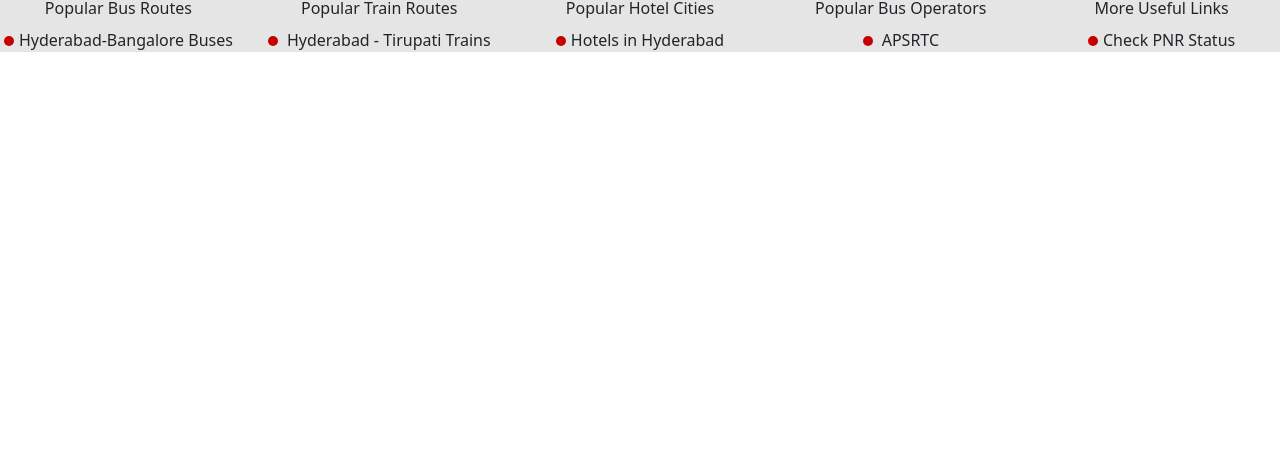
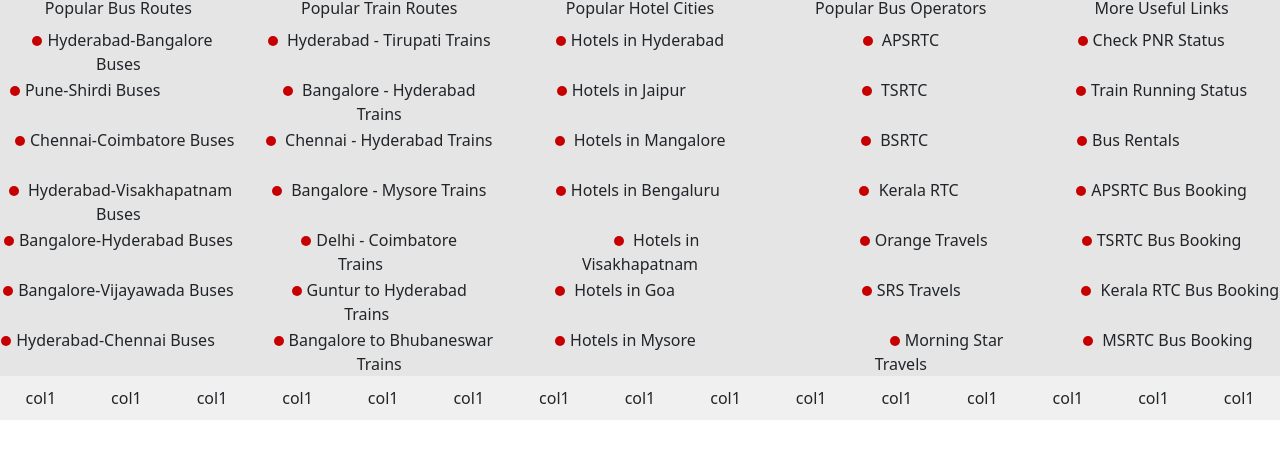
Before and after one commit to nagendrax02/abhibus-react-app, a React (Create React App) app in the folder abhibus-clone/: page / in a window 1280 px wide. Shown: the part 340-797 px from the top of the page. Built offline with nearby package versions, Linux system fonts and the light colour scheme.

Commit message:
commit to working branch

```diff
--- a/abhibus-clone/src/Components/Footer.css
+++ b/abhibus-clone/src/Components/Footer.css
@@ -10,3 +10,8 @@
     margin-top: 10px;
     margin-right: 5px;
 }
+
+.footer-nav{
+    background-color: rgb(240,240,240);
+    padding: 10px;
+}
--- a/abhibus-clone/src/Components/Footer.jsx
+++ b/abhibus-clone/src/Components/Footer.jsx
@@ -2,6 +2,7 @@
 import "../Components/Footer.css";
 export const Footer = () => {
   return (
+    <>
     <div className="footer-main-div">
       <div className="footer-div row">
         <div className="col">
@@ -28,11 +29,12 @@
       <div className="row">
         <div className="col">
           {" "}
+          &nbsp;&nbsp;
           <span className="dot"></span>Hyderabad-Bangalore Buses
         </div>
         <div className="col">
           {" "}
-          <span className="dot"> </span> Hyderabad - Tirupati Trains
+          <span className="dot"> </span> Hyderabad - Tirupati Trains &nbsp;&nbsp;&nbsp;
         </div>
         <div className="col">
           <span className="dot"> </span>Hotels in Hyderabad{" "}
@@ -41,9 +43,164 @@
           <span className="dot"> </span> APSRTC
         </div>
         <div className="col">
-          <span className="dot"> </span>Check PNR Status
+          <span className="dot"> </span>Check PNR Status &nbsp;&nbsp;&nbsp;&nbsp;
         </div>
       </div>
+
+
+      <div className="row">
+        <div className="col">
+          {" "}
+          &nbsp;&nbsp;
+          <span className="dot"></span>Pune-Shirdi Buses &nbsp;&nbsp;&nbsp;&nbsp;&nbsp;&nbsp;&nbsp;&nbsp;&nbsp;&nbsp;&nbsp;&nbsp;&nbsp;&nbsp;&nbsp;&nbsp;&nbsp;
+        </div>
+        <div className="col">
+          {" "}
+          <span className="dot"> </span>  Bangalore - Hyderabad Trains
+        </div>
+        <div className="col">
+          <span className="dot"> </span>Hotels in Jaipur &nbsp;&nbsp;&nbsp;&nbsp;&nbsp;&nbsp;&nbsp;&nbsp;{" "}
+        </div>
+        <div className="col">
+          <span className="dot"> </span> TSRTC &nbsp;&nbsp;
+        </div>
+        <div className="col">
+          <span className="dot"> </span>Train Running Status
+        </div>
+      </div>
+
+      <div className="row">
+        <div className="col">
+          {" "}
+          &nbsp;&nbsp;&nbsp;
+          <span className="dot"></span>Chennai-Coimbatore Buses &nbsp;&nbsp;
+        </div>
+        <div className="col">
+          {" "}
+          <span className="dot"> </span>  Chennai - Hyderabad Trains &nbsp;&nbsp;&nbsp;
+
+        </div>
+        <div className="col">
+          <span className="dot"> </span> Hotels in Mangalore{" "}
+        </div>
+        <div className="col">
+          <span className="dot"> </span> BSRTC&nbsp;&nbsp;&nbsp;
+        </div>
+        <div className="col">
+          <span className="dot"> </span>Bus Rentals&nbsp;&nbsp;&nbsp;&nbsp;&nbsp;&nbsp;&nbsp;&nbsp;&nbsp;&nbsp;&nbsp;&nbsp;&nbsp;&nbsp;&nbsp;&nbsp;
+        </div>
+      </div>
+
+      <div className="row">
+        <div className="col">
+          &nbsp;
+          <span  className="dot"></span> Hyderabad-Visakhapatnam Buses
+        </div>
+        <div className="col">
+          {" "}
+          <span className="dot"> </span> Bangalore - Mysore Trains &nbsp;&nbsp;&nbsp;&nbsp;&nbsp;&nbsp;
+
+        </div>
+        <div className="col">
+          <span className="dot"> </span>Hotels in Bengaluru&nbsp;{" "}
+        </div>
+        <div className="col">
+        &nbsp;&nbsp;&nbsp;&nbsp;
+          <span className="dot"> </span> Kerala RTC
+        </div>
+        <div className="col">
+          <span className="dot"> </span>APSRTC Bus Booking
+        </div>
+      </div>
+
+      <div className="row">
+        <div className="col">
+          {" "}
+          <span className="dot"></span>Bangalore-Hyderabad Buses
+        </div>
+        <div className="col">
+          {" "}
+          <span className="dot"> </span>Delhi - Coimbatore Trains&nbsp;&nbsp;&nbsp;&nbsp;&nbsp;&nbsp;&nbsp;&nbsp;&nbsp;
+
+        </div>
+        <div className="col">
+        &nbsp;&nbsp;&nbsp;&nbsp;&nbsp;&nbsp;&nbsp;&nbsp;
+          <span className="dot"> </span> Hotels in Visakhapatnam{" "}
+        </div>
+        <div className="col">
+        &nbsp;&nbsp;&nbsp;&nbsp;&nbsp;&nbsp;&nbsp;&nbsp;&nbsp;&nbsp;&nbsp;
+          <span className="dot"> </span>Orange Travels
+        </div>
+        <div className="col">
+          <span className="dot"> </span>TSRTC Bus Booking
+        </div>
+      </div>
+
+      <div className="row">
+        <div className="col">
+          {" "}
+          <span className="dot"></span>Bangalore-Vijayawada Buses
+        </div>
+        <div className="col">
+          {" "}
+          <span className="dot"> </span>Guntur to Hyderabad Trains&nbsp;&nbsp;&nbsp;&nbsp;&nbsp;&nbsp;
+
+        </div>
+        <div className="col">
+          <span className="dot"> </span> Hotels in Goa &nbsp;&nbsp;&nbsp;&nbsp;&nbsp;&nbsp;&nbsp;&nbsp;&nbsp;&nbsp;&nbsp;{" "}
+        </div>
+        <div className="col">
+        &nbsp;&nbsp;&nbsp;&nbsp;&nbsp;
+          <span className="dot"> </span>SRS Travels
+        </div>
+        <div className="col">
+        &nbsp;&nbsp;&nbsp;&nbsp;&nbsp;&nbsp;&nbsp;&nbsp;&nbsp;
+          <span className="dot"> </span> Kerala RTC Bus Booking
+        </div>
+      </div>
+
+      <div className="row">
+        <div className="col">
+          {" "}
+          <span className="dot"></span>Hyderabad-Chennai Buses&nbsp;&nbsp;&nbsp;&nbsp;&nbsp;
+        </div>
+        <div className="col">
+          {" "}
+          &nbsp;&nbsp;
+          <span className="dot"> </span>Bangalore to Bhubaneswar Trains
+
+        </div>
+        <div className="col">
+          <span className="dot"> </span>Hotels in Mysore&nbsp;&nbsp;&nbsp;&nbsp;&nbsp;&nbsp;&nbsp;{" "}
+        </div>
+        <div className="col">
+        &nbsp;&nbsp;&nbsp;&nbsp;&nbsp;&nbsp;&nbsp;&nbsp;&nbsp;&nbsp;&nbsp;&nbsp;&nbsp;&nbsp;&nbsp;&nbsp;&nbsp;&nbsp;&nbsp;&nbsp;&nbsp;&nbsp;
+          <span className="dot"> </span>Morning Star Travels
+        </div>
+        <div className="col">
+        &nbsp;&nbsp;&nbsp;
+          <span className="dot"> </span> MSRTC Bus Booking
+        </div>
+      </div>
+
     </div>
+    <div className='row footer-nav'>
+        <div className='col'>col1</div>
+        <div className='col'>col1</div>
+        <div className='col'>col1</div>
+        <div className='col'>col1</div>
+        <div className='col'>col1</div>
+        <div className='col'>col1</div>
+        <div className='col'>col1</div>
+        <div className='col'>col1</div>
+        <div className='col'>col1</div>
+        <div className='col'>col1</div>
+        <div className='col'>col1</div>
+        <div className='col'>col1</div>
+        <div className='col'>col1</div>
+        <div className='col'>col1</div>
+        <div className='col'>col1</div>
+      </div>
+    </>
   );
 };
```
Also changed, not shown: abhibus-clone/src/Components/CheckoutNavBar.jsx (added, +27 -0 lines), abhibus-clone/src/Pages/Checkout.jsx (added).
